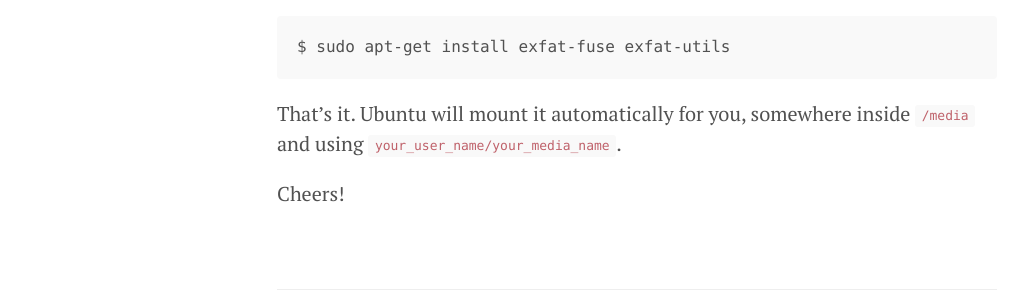
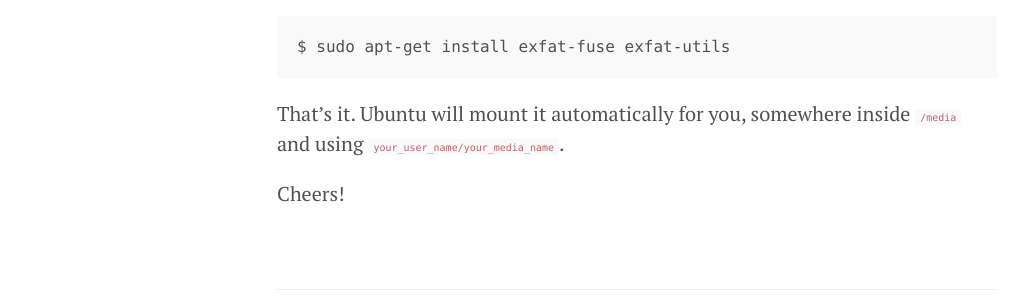
Before and after one commit to ricardodeazambuja/ricardodeazambuja.github.io, a Jekyll site: the page built from _posts/2017-02-28-Mounting_exfat_on_linux_Ubuntu.md, in a window 1280 px wide. Shown: the part 486-786 px from the top of the page, without its empty margins (3-1030 px from the left). Built offline with Jekyll 4.4.1, drawn with Linux system fonts in a browser that asks for light colours; comment, search, counter and statistics services are not loaded.

Commit message:
Reduce font size even more for code blocks

```diff
--- a/public/css/poole.css
+++ b/public/css/poole.css
@@ -154,7 +154,7 @@
 }
 code {
   padding: .25em .5em;
-  font-size: 65%;
+  font-size: 50%;
   color: #bf616a;
   background-color: #f9f9f9;
   border-radius: 3px;
```
